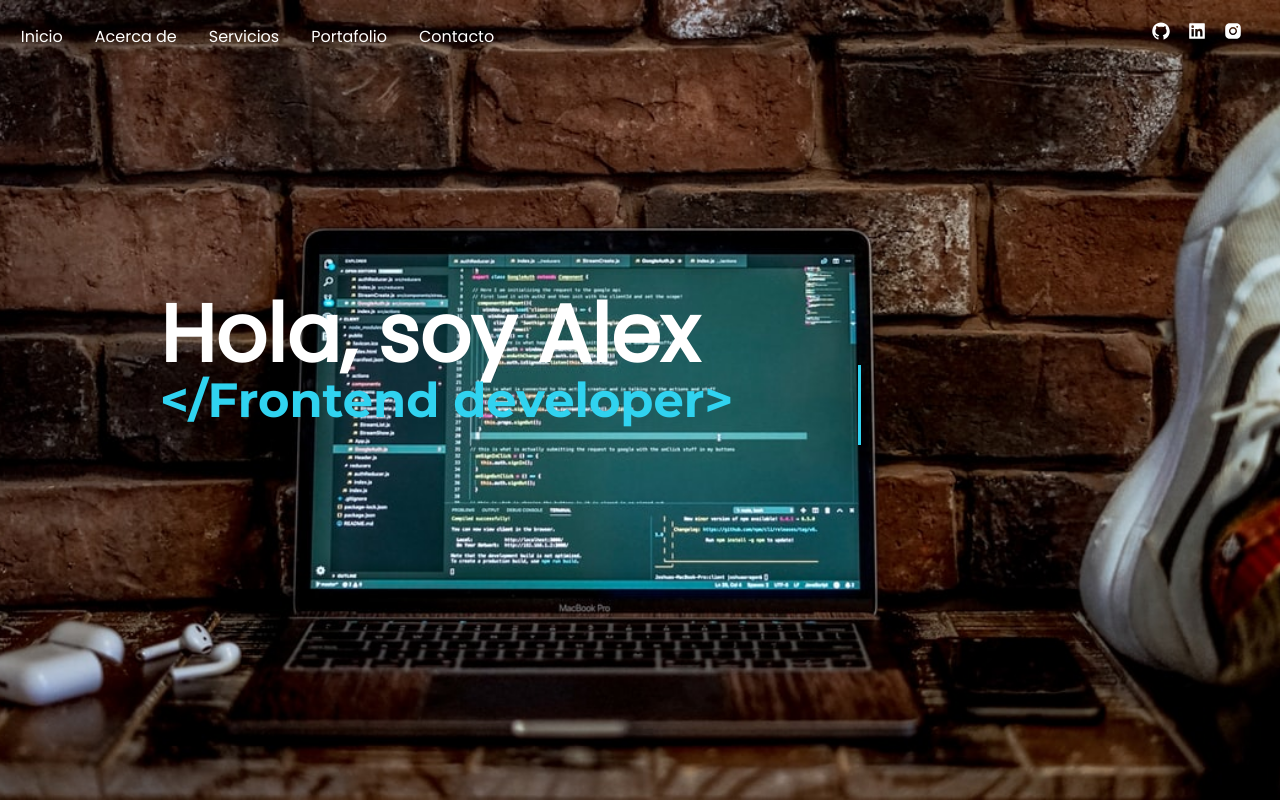
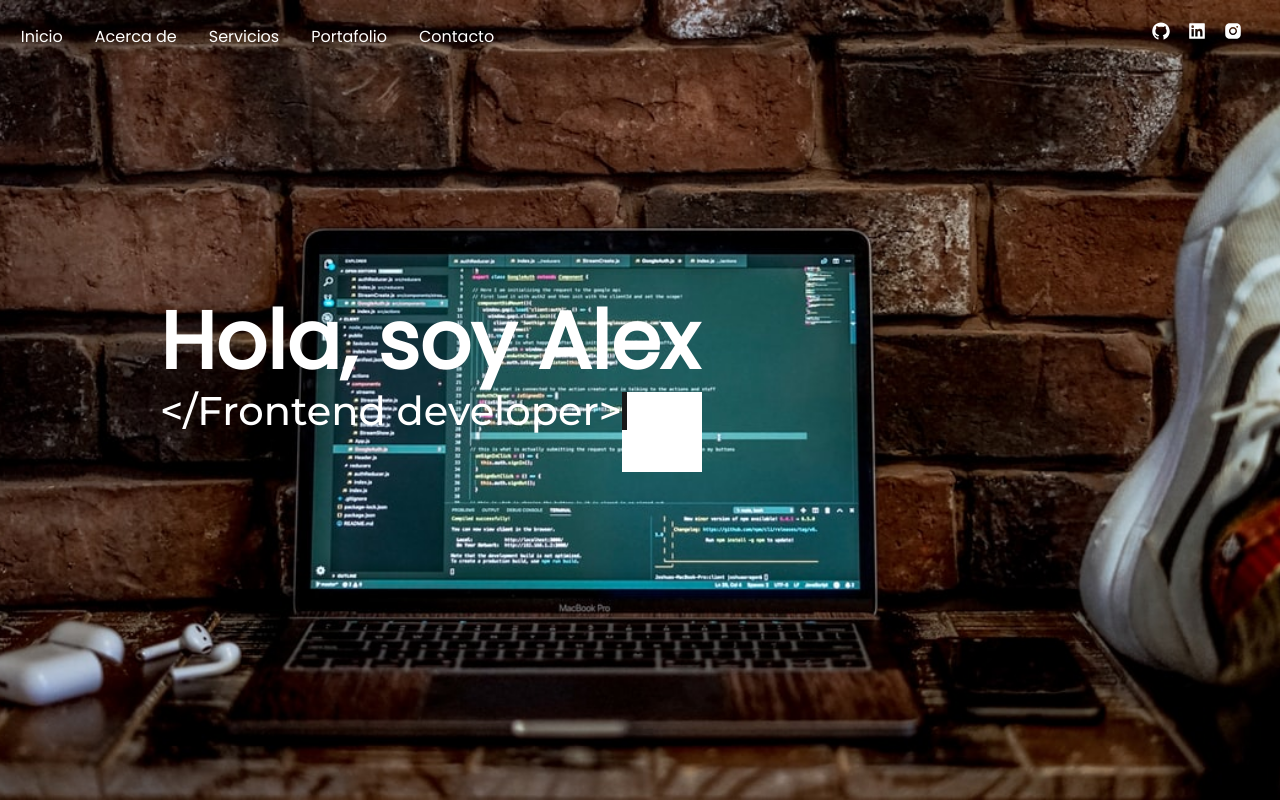
Before and after one commit to DeveloperAlexRamirez/mi-sitio-web-actualizado, a Next.js app: page / in a window 1280 px wide. Shown: the top 800 px of the page. Built offline with nearby package versions, Linux system fonts and the light colour scheme; no server answers.

Commit message:
Imagenes reducidas

```diff
--- a/components/layout/BannerImg.js
+++ b/components/layout/BannerImg.js
@@ -5,7 +5,7 @@ const ContainerText = styled.div`
   display: flex;
   flex-direction: column;
   align-items: center;
-  width: 100%;
+  width: auto;
   /* margin: 0 auto; */
   font-family: 'Poppins', sans-serif;
   /* padding-bottom: 7rem; */
@@ -17,7 +17,7 @@ const ContainerText = styled.div`
     font-size: 1.5rem;
 
     padding-left: 10rem;
-    width: 80%;
+    width: auto;
   }
 
   @media (min-width: 1280px) {
@@ -35,7 +35,7 @@ const BannerImg = () => {
     <div className="imgBanner">
       <ContainerText>
         <h1 style={{ color: 'white', margin: 0 }}>Hola, soy Alex</h1>
-        <h1 className="typing-demo textoPrincipal">{textoPrincipal}</h1>
+        <p className="typing-demo">{textoPrincipal}</p>
       </ContainerText>
     </div>
   );
--- a/components/projects/MisProyectos.js
+++ b/components/projects/MisProyectos.js
@@ -10,7 +10,8 @@ import {
 
 import Link from 'next/link';
 import ReactLoading from 'react-loading';
-import Image from 'next/image';
+// import Image from 'next/image';
+import { Image } from 'cloudinary-react';
 
 const ContainerSupremo = styled.div`
   padding-top: 2rem;
@@ -85,11 +86,7 @@ const ContenedorCategoria = styled.div`
   padding: 1rem;
 `;
 
-const MisProyectos = () => {
-  const [otrosproyectos, setOtrosproyectos] = useState([]);
-
-  const { proyectos, isloading, id } = useProyectos();
-
+const MisProyectos = ({ proyectos }) => {
   return (
     <ContainerSupremo id="mis-proyectos">
       <Title>Mis últimos proyectos</Title>
@@ -99,15 +96,21 @@ const MisProyectos = () => {
 
       <CustomContenedorCards>
         {proyectos.map((proyecto, index) => {
+          // console.log(proyecto.Imagen[0].hash);
           return (
             <Card key={index}>
-              <img
-                loading="lazy"
-                decoding="async"
-                src={proyecto.Imagen[0].url}
-                lazyalt="imagen"
-                className="img-proyecto"
+              <Image
+                secure="true"
+                cloudName="dmu2hhva6"
+                publicId={proyecto.Imagen[0].hash}
+                width="400"
+                height="250"
+                // crop="thumb"
+                gravity="face"
+                fetchFormat="auto"
+                quality="50"
               />
+
               <Link href={`/proyecto/${proyecto.id}`}>
                 <Button>
                   <a>Detalles</a>
--- a/package.json
+++ b/package.json
@@ -15,6 +15,7 @@
     "@emotion/styled": "^11.3.0",
     "axios": "^0.21.1",
     "babel-plugin-emotion": "^11.0.0",
+    "cloudinary-react": "^1.7.0",
     "next": "11.1.0",
     "react": "17.0.2",
     "react-dom": "17.0.2",
--- a/pages/index.js
+++ b/pages/index.js
@@ -12,6 +12,7 @@ import styled from '@emotion/styled';
 
 import * as IoIosIcons from 'react-icons/io';
 import Footer from '../components/footer/Footer';
+import { useProyectos } from '../hooks/useProyectos';
 
 const DivButton = styled.div`
   position: fixed;
@@ -36,6 +37,7 @@ const Button = styled.button`
 
 const Home = () => {
   const [isactive, setIsActive] = useState(false);
+  const { proyectos, isloading } = useProyectos();
 
   const scrollTop = () => {
     window.scrollTo({
@@ -105,7 +107,7 @@ const Home = () => {
         <BannerImg />
         <SobreMi />
         <MisServicios />
-        <MisProyectos />
+        <MisProyectos proyectos={proyectos} />
         <MisFrameworks />
         <Formulario />
         <Footer />
--- a/styles/globals.css
+++ b/styles/globals.css
@@ -1,3 +1,8 @@
+:root {
+  --typewriterSpeed: 3s;
+  --typewriterCharacters: 21;
+}
+
 html,
 body {
   padding: 0;
@@ -20,6 +25,7 @@ a {
   height: 40vh;
   width: 100%;
   background-image: url('../public/assets/banner.jpeg');
+  /* background-color: white; */
   background-repeat: no-repeat;
   background-size: cover;
   background-position: center center;
@@ -66,22 +72,64 @@ a {
 }
 
 .typing-demo {
-  width: 21.5ch;
-  animation: typing 2s steps(30), blink 0.5s step-end infinite alternate;
+  position: relative;
+  font-family: 'Montserrat', sans-serif;
+  color: white;
+  padding-top: 0.5rem;
+  padding-bottom: 0.5rem;
+}
+
+.typing-demo::before,
+.typing-demo::after {
+  content: '';
+  position: absolute;
+  top: 0;
+  right: 0;
+  bottom: 0;
+  left: 0;
+}
+
+.typing-demo::before {
+  overflow: hidden;
+  background: white;
+  padding: 2.5rem;
+  font-size: 1.3rem;
+  animation: typewriter var(--typewriterSpeed)
+    steps(var(--typewriterCharacters)) 1s forwards;
+}
+
+.typing-demo::after {
+  width: 0.125em;
+  background: black;
+  animation: typewriter var(--typewriterSpeed)
+      steps(var(--typewriterCharacters)) 1s forwards,
+    blink 750ms steps(var(--typewriterCharacters)) infinite;
+}
+
+@keyframes typewriter {
+  to {
+    left: 100%;
+  }
+}
+
+@keyframes blink {
+  to {
+    background-color: white;
+  }
+}
+
+/* .typing-demo {
+  width: max-content;
+  animation: typing 2s steps(21), blink 0.5s step-end infinite alternate;
   white-space: nowrap;
   overflow: hidden;
   border-right: 3px solid;
   font-family: 'Montserrat', sans-serif;
+  padding-top: 1.5rem;
   font-size: 1.3rem;
   height: 1rem;
-  padding-top: 1.5rem;
   padding-bottom: 3.5rem;
-}
-
-@media screen and (min-width: 1024px) {
-  .typing-demo {
-    font-size: 2rem;
-  }
+  color: white;
 }
 
 @keyframes typing {
@@ -91,35 +139,7 @@ a {
   to {
     width: 100%;
   }
-}
-
-@media screen and (min-width: 768px) {
-  .typing-demo {
-    width: 21.5ch;
-    font-size: 3rem;
-    height: 3rem;
-  }
-}
-
-@media screen and (min-width: 1636px) {
-  .typing-demo {
-    width: 21.4ch;
-    font-size: 4rem;
-    height: 3rem;
-  }
-}
-
-@keyframes typing {
-  from {
-    width: 0;
-  }
-}
-
-@keyframes blink {
-  50% {
-    border-color: transparent;
-  }
-}
+} */
 
 .textoPrincipal {
   color: #30d3f0;
```
Also changed, not shown: pages/proyecto/[id].js (+20 -3 lines), 1 other file (tests, documents, lock files or other folders).
